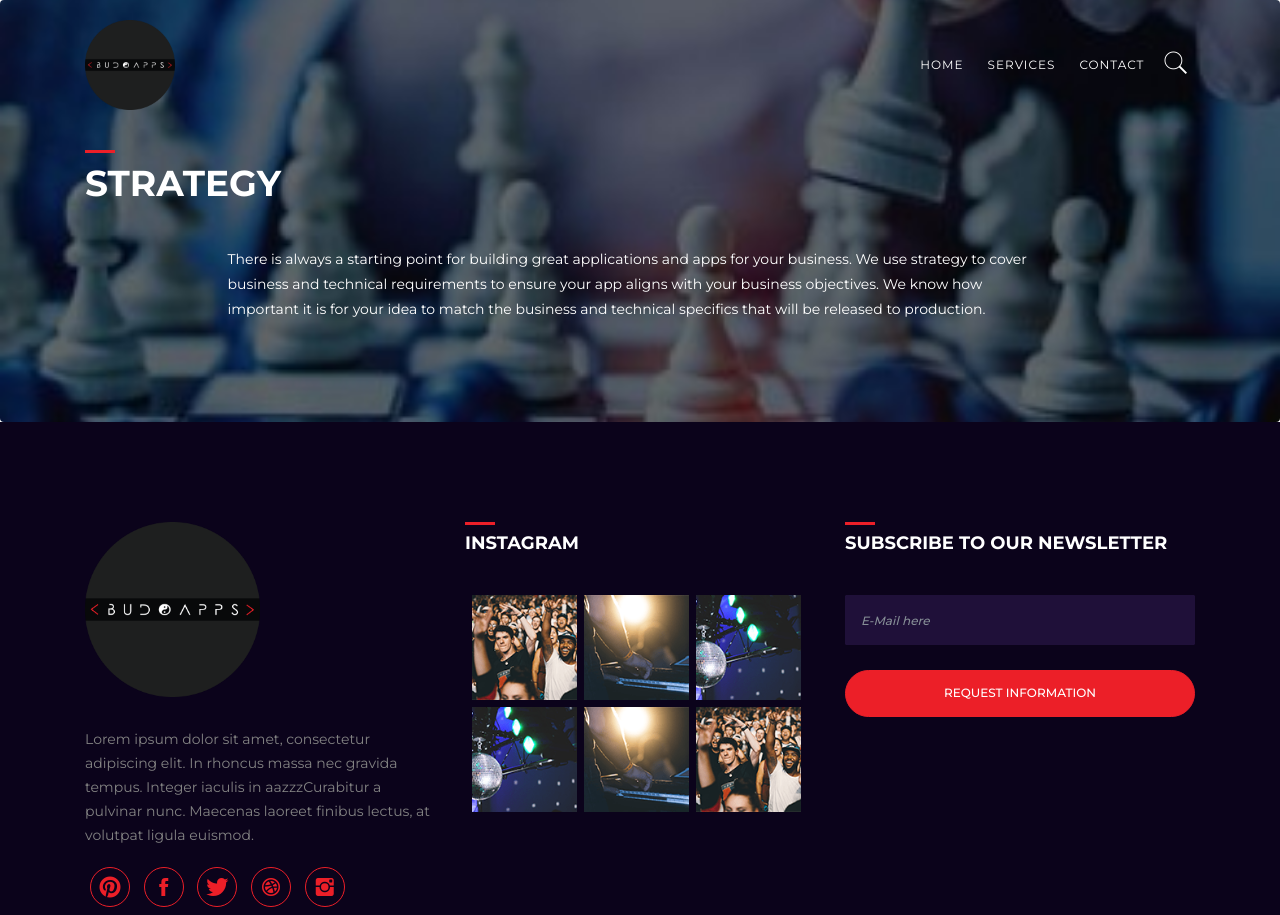
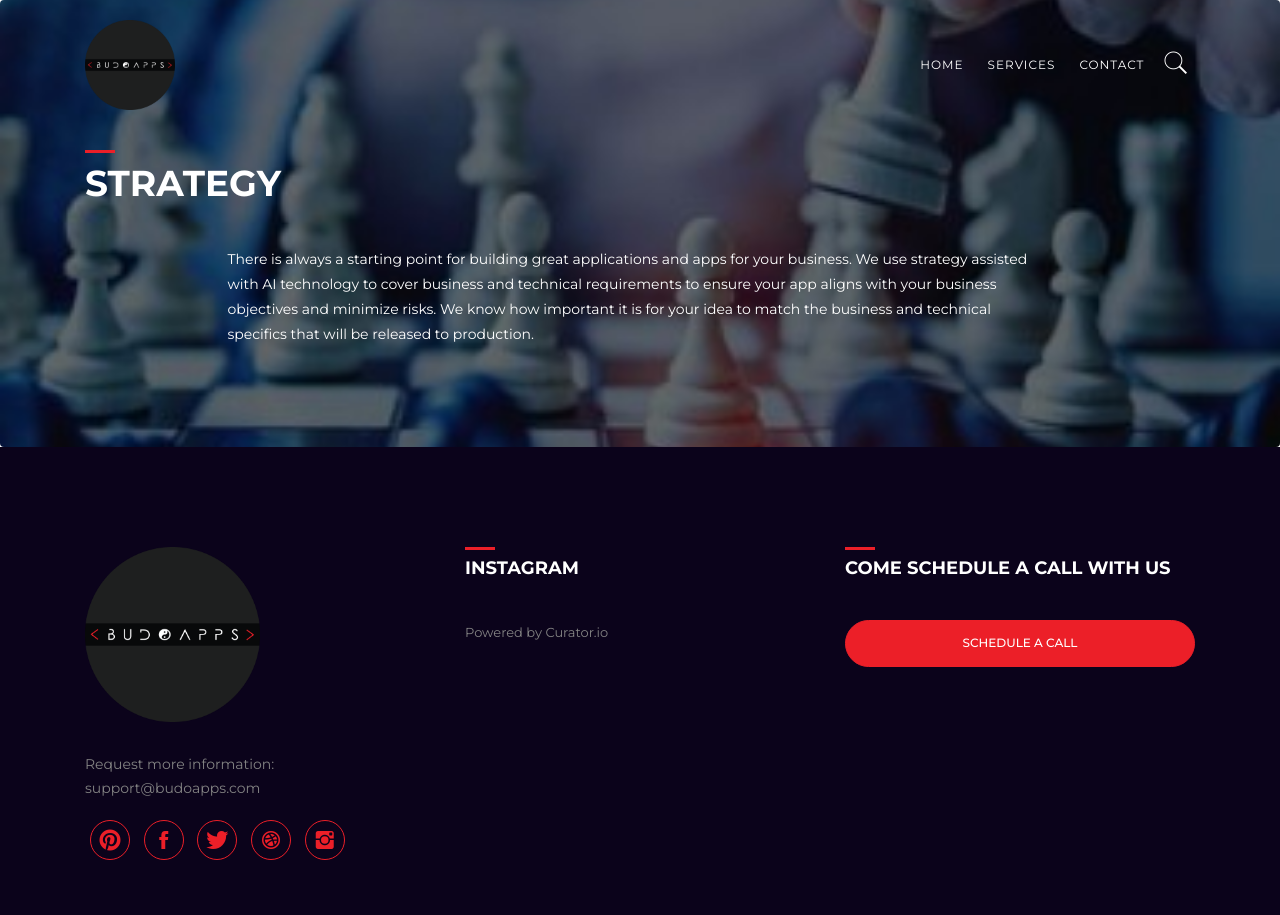
Before and after one commit to budostylz/BudoAppsWebsite, a website: page strategy.html in a window 1280 px wide. Shown: the top 915 px of the page. Drawn offline with Linux system fonts and the light colour scheme; files whose address does not match are found by name.

Commit message:
update_site

```diff
--- a/strategy.html
+++ b/strategy.html
@@ -76,8 +76,8 @@
         </div>
         <div class="row justify-content-center align-items-center">
             <div class="col-md-9 text-md-left text-center color-light">
-                There is always a starting point for building great applications and apps for your business. We use strategy to cover
-                business and technical requirements to ensure your app aligns with your business objectives. We know how important it
+                There is always a starting point for building great applications and apps for your business. We use strategy assisted with AI technology to cover
+                business and technical requirements to ensure your app aligns with your business objectives and minimize risks. We know how important it
                 is for your idea to match the business and technical specifics that will be released to production.
             </div>
 
@@ -99,7 +99,7 @@
                         </div>
                         <div class="footer_box_body">
                             <p>
-                            Lorem ipsum dolor sit amet, consectetur adipiscing elit. In rhoncus massa nec gravida tempus. Integer iaculis in aazzzCurabitur a pulvinar nunc. Maecenas laoreet finibus lectus, at volutpat ligula euismod.
+                                Request more information: support@budoapps.com
                             </p>
                             <ul class="footer_social">
                                 <li>
@@ -130,54 +130,33 @@
                             </h4>
                         </div>
                         <div class="footer_box_body">
-                        <ul class="instagram_list">
-                            <li>
-                                <a href="#">
-                                    <img src="assets/img/cleander/c1.png" alt="instagram">
-                                </a>
-                            </li>
-                            <li>
-                                <a href="#">
-                                    <img src="assets/img/cleander/c2.png" alt="instagram">
-                                </a>
-                            </li>
-                            <li>
-                                <a href="#">
-                                    <img src="assets/img/cleander/c3.png" alt="instagram">
-                                </a>
-                            </li>
-                            <li>
-                                <a href="#">
-                                    <img src="assets/img/cleander/c3.png" alt="instagram">
-                                </a>
-                            </li>
-                            <li>
-                                <a href="#">
-                                    <img src="assets/img/cleander/c2.png" alt="instagram">
-                                </a>
-                            </li>
-                            <li>
-                                <a href="#">
-                                    <img src="assets/img/cleander/c1.png" alt="instagram">
-                                </a>
-                            </li>
-                        </ul>
+                            <!-- Place <div> tag where you want the feed to appear -->
+                            <div id="curator-feed-default-feed-layout"><a href="https://curator.io" target="_blank"
+                                    class="crt-logo crt-tag">Powered by Curator.io</a></div>
+                            <!-- The Javascript can be moved to the end of the html page before the </body> tag -->
+                            <script type="text/javascript">
+                                /* curator-feed-default-feed-layout */
+                                (function () {
+                                    var i, e, d = document, s = "script"; i = d.createElement("script"); i.async = 1; i.charset = "UTF-8";
+                                    i.src = "https://cdn.curator.io/published/69fa30d2-d8cb-4717-aa2a-ac17229bdf85.js";
+                                    e = d.getElementsByTagName(s)[0]; e.parentNode.insertBefore(i, e);
+                                })();
+                            </script>
                         </div>
                     </div>
                 </div>
 
-            <div class="col-12 col-md-4">
+                <div class="col-12 col-md-4" id="contact">
                     <div class="footer_box">
                         <div class="footer_header">
                             <h4 class="footer_title">
-                            subscribe to our newsletter
+                                Come Schedule a Call With Us
                             </h4>
                         </div>
                         <div class="footer_box_body">
-                        <div class="newsletter_form">
-                            <input type="email" class="form-control" placeholder="E-Mail here">
-                            <button class="btn btn-rounded btn-block btn-primary">REQUEST INFORMATION</button>
-                        </div>
+                            <a href="https://calendly.com/budoapps/30min" target="_blank" class="newsletter_form">
+                                <button class="btn btn-rounded btn-block btn-primary">Schedule a Call</button>
+                            </a>
                         </div>
                     </div>
                 </div>
```
Also changed, not shown: artificial-intelligence.html (+18 -39 lines), index.html (+6 -26 lines), metaverse.html (+18 -39 lines), migrations.html (+18 -39 lines), mobile-apps.html (+18 -39 lines), sharepoint.html (+18 -39 lines), video-games.html (+18 -39 lines), websites.html (+18 -39 lines), 2 other files. Lines whose indentation alone changed are shown as unchanged.
